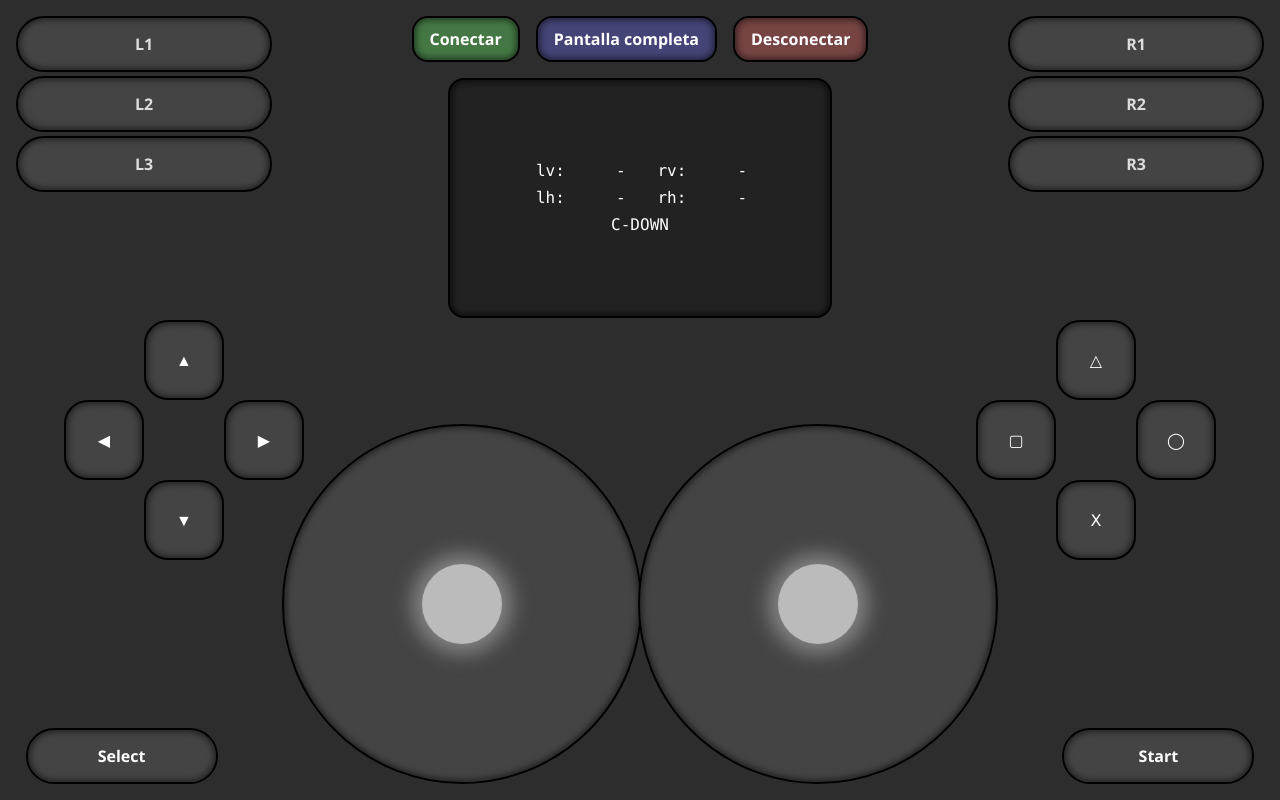
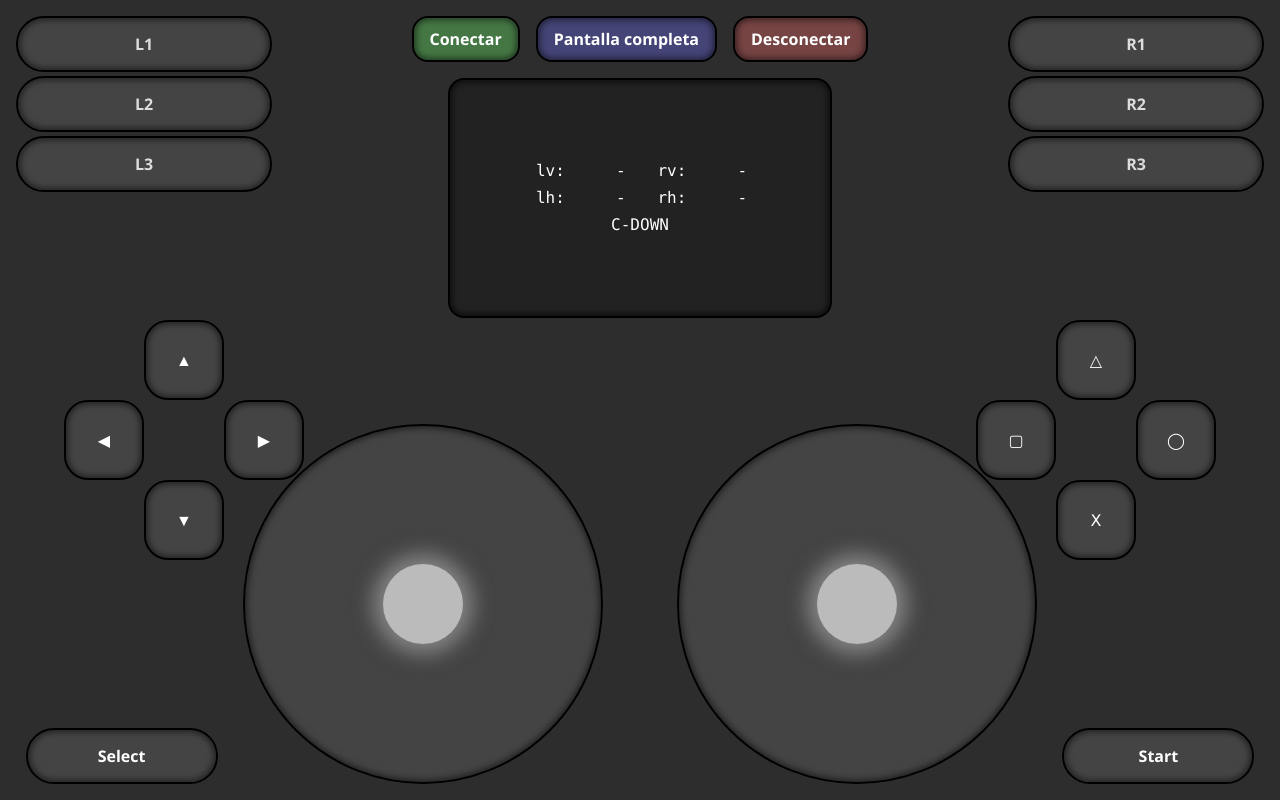
Before and after one commit to JHOSEPH-lv/joystick-bluetooth, a React (Vite) app: page / in a window 1280 px wide. Built offline with nearby package versions, Linux system fonts and the light colour scheme.

Commit message:
vs-final

```diff
--- a/src/assets/css/Joystick.css
+++ b/src/assets/css/Joystick.css
@@ -183,7 +183,7 @@
 /* Palanca izquierda */
 .palanca-izquierda {
   bottom: 1em;
-  left: 22vw;
+  left: 19vw;
   width: 45vh;
   height: 45vh;
 }
@@ -191,7 +191,7 @@
 /* Palanca derecha */
 .palanca-derecha {
   bottom: 1em;
-  right: 22vw;
+  right: 19vw;
   width: 45vh;
   height: 45vh;
 }
```
